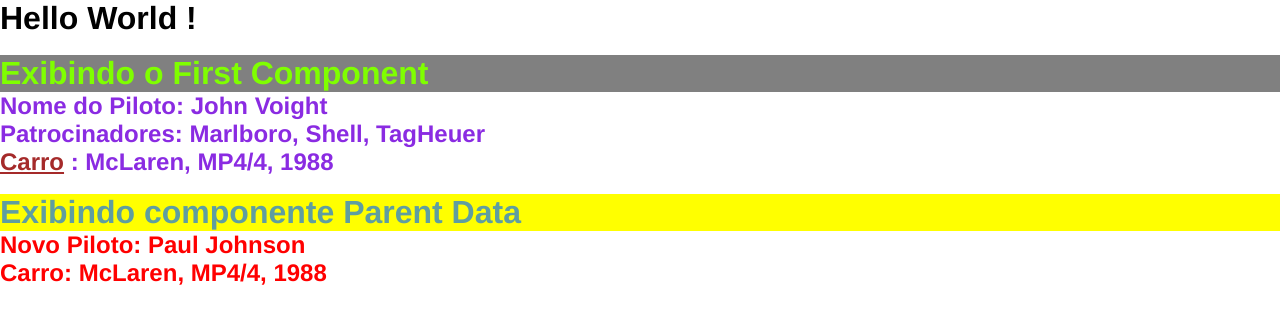
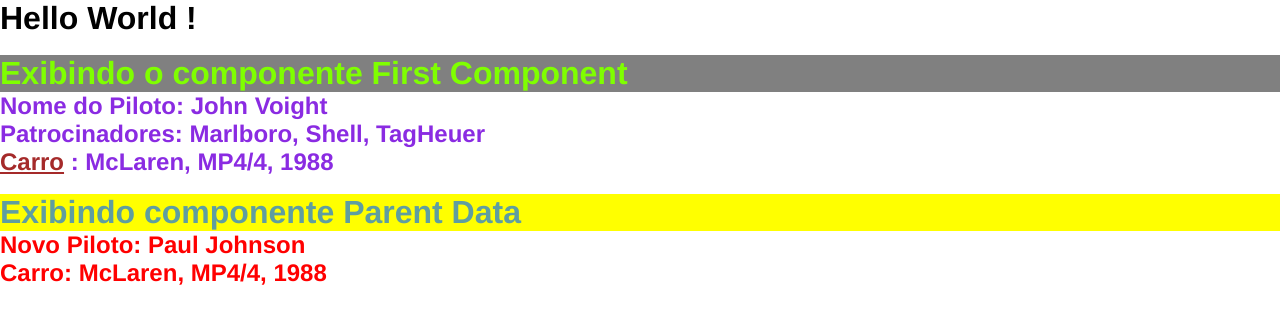
Before and after one commit to ernestopcaraujo/projectReviewAngular, an Angular app in the folder curso-angular/: page / in a window 1280 px wide. Shown: the top 324 px of the page. Built offline with nearby package versions, Linux system fonts and the light colour scheme.

Commit message:
Changed the text

```diff
--- a/curso-angular/src/app/components/first-component/first-component.component.html
+++ b/curso-angular/src/app/components/first-component/first-component.component.html
@@ -1,4 +1,4 @@
-<h1 class="titleFirstComponent">Exibindo o First Component</h1>
+<h1 class="titleFirstComponent">Exibindo o componente First Component</h1>
 <h2>Nome do Piloto: {{clientName}}</h2>
 <h2>Patrocinadores: {{sponsors[0]}}, {{sponsors[1]}}, {{sponsors[2]}}</h2>
 <h2><a href='#'>Carro</a> : {{car.name}}, {{car.model}}, {{car.year}}</h2>
```
